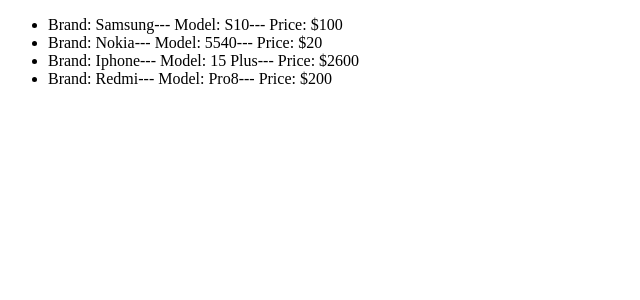
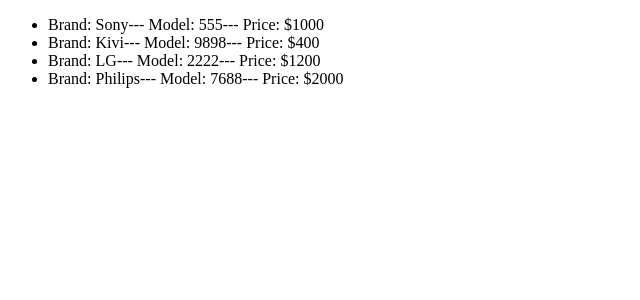
Before and after one commit to NataliiaYakovenko/react-rom-app, a React (Create React App) app: page / in a window 1280 px wide. Shown: the top 300 px of the page, without its empty margins (0-640 px from the left). Built offline with nearby package versions, Linux system fonts and the light colour scheme.

Commit message:
Add Користувацький хук

```diff
--- a/src/App.js
+++ b/src/App.js
@@ -1,12 +1,12 @@
 import React, { Component } from "react";
-import PhoneLoadersHuk from "./components/PhonesLoader/PhoneLoadersHuk";
+import TVLoaderHuk from "./components/TVLoader/TVLoaderHuk";
 
 
 class App extends Component {
 
 
   render() {
-    return  <PhoneLoadersHuk />
+    return  <TVLoaderHuk />
 
   }
 }
--- /dev/null
+++ b/src/components/TVLoader/TVLoaderHuk.js
@@ -0,0 +1,31 @@
+import React from "react";
+import useData from "../DataProvider/UseData";
+
+function TVLoaderHuk() {
+  const { data: tv, isLoading, isError } = useData(getTV);
+
+  function getTV() {
+    return fetch("./tv.json").then((response) => {
+      return response.json();
+    });
+  }
+
+  return (
+    <div>
+      {isLoading && <div>Loading...</div>}
+      {isError && <div>Error...{isError.message}</div>}
+
+      <ul>
+        {tv.map((tv, index) => {
+          return (
+            <li key={index}>
+              Brand: {tv.brand}--- Model: {tv.model}--- Price: {tv.price}
+            </li>
+          );
+        })}
+      </ul>
+    </div>
+  );
+}
+
+export default TVLoaderHuk;
```
